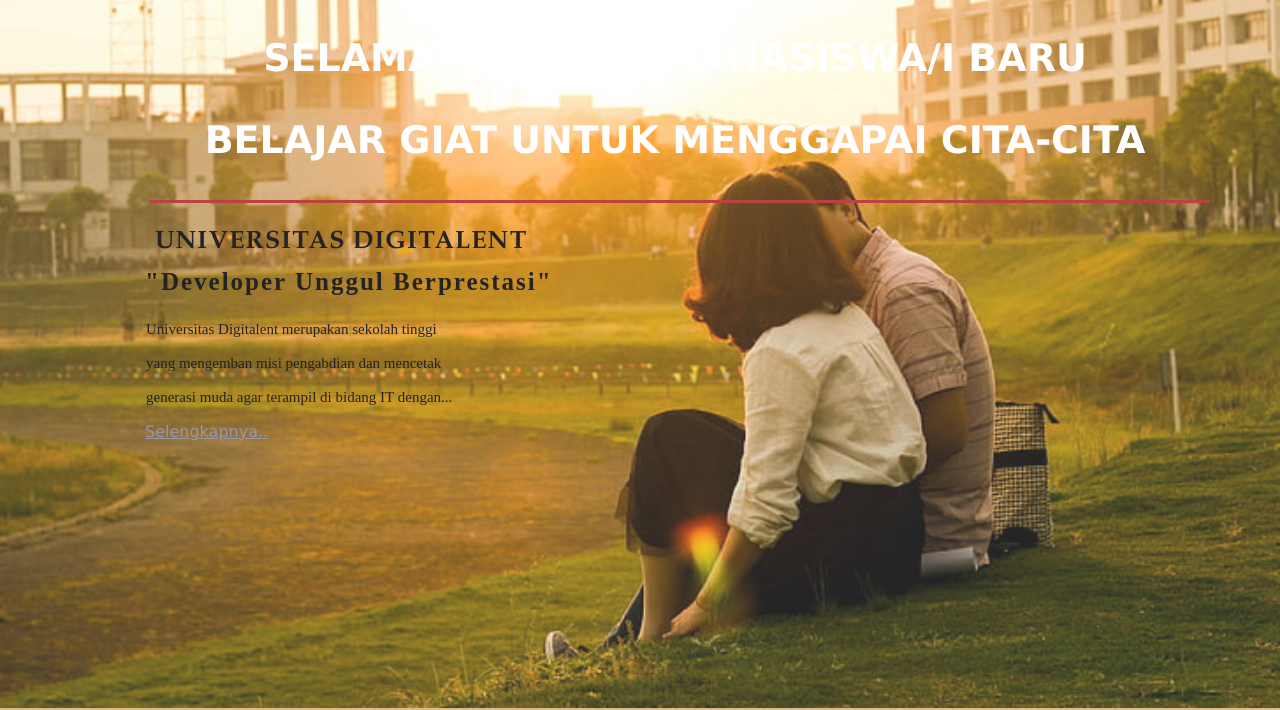
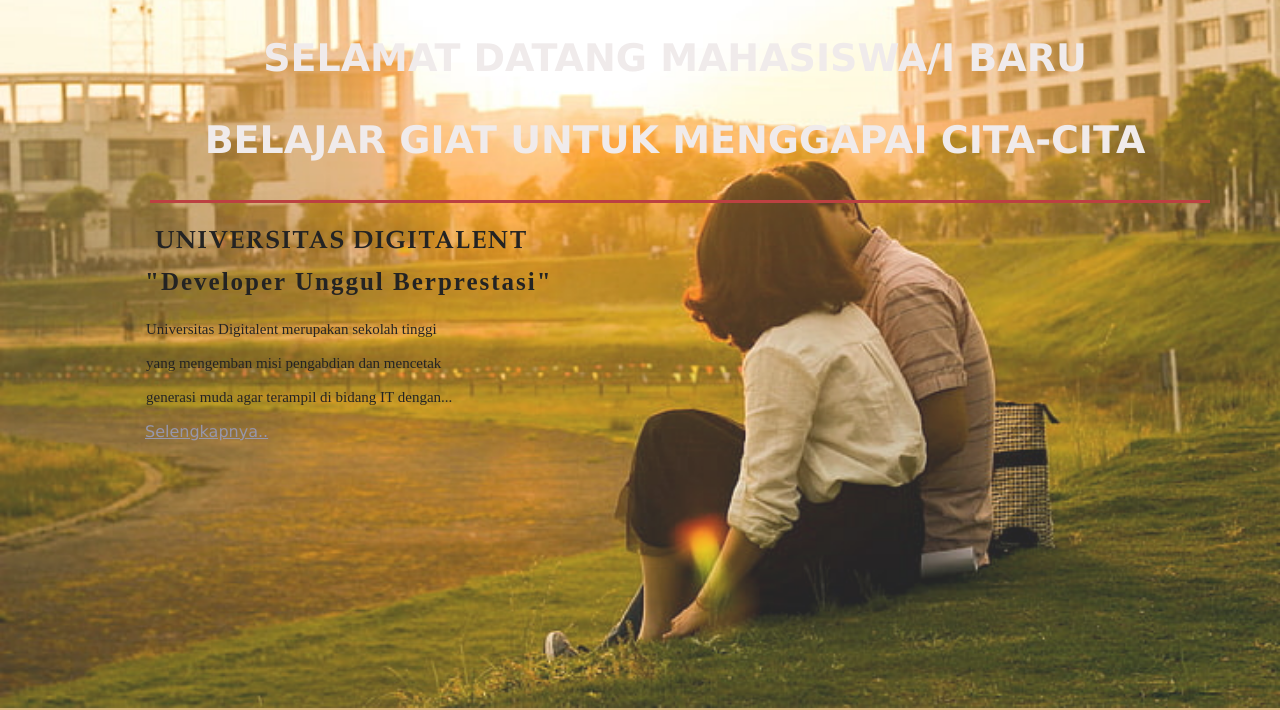
Before and after one commit to VennyFebriynt/html-project-team-E4, a plain HTML site: page index.html in a window 1280 px wide. Shown: the part 92-802 px from the top of the page. Drawn offline with Linux system fonts and the light colour scheme.

Commit message:
Update stylesheet.css

```diff
--- a/stylesheet.css
+++ b/stylesheet.css
@@ -158,7 +158,7 @@ ul li a:hover {
 }
 
 .top-wrapper h3 {
-	color: #fff;
+	color: rgb(238, 232, 232);
 	opacity: 1;
 	font-size: 38px;
 	text-align: center;
```
